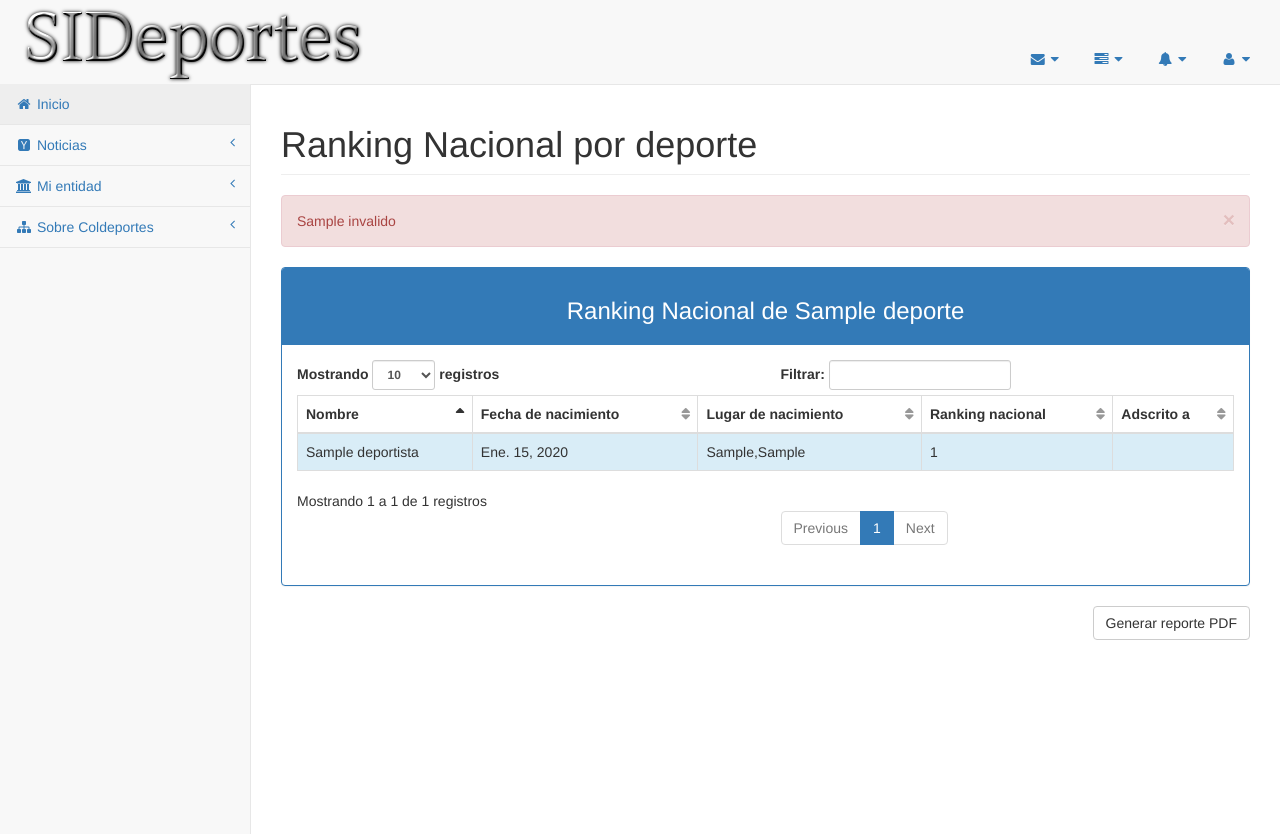
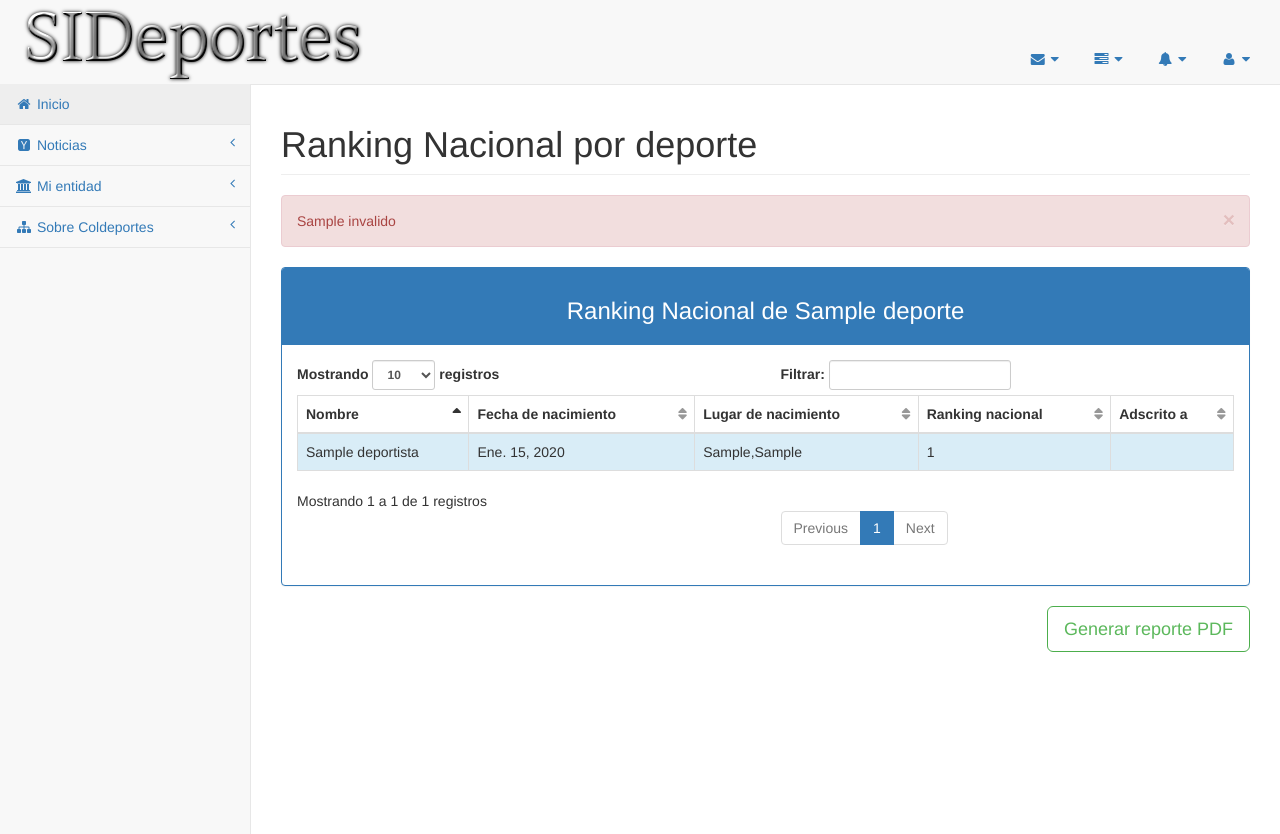
Before and after one commit to anderojas1/SIDeporte, a Django app: template templates/reportes/ranking-nacional-deporte.html in a window 1280 px wide. Shown: the part 16-850 px from the top of the page. Run offline with Django 3.2, Linux system fonts and the light colour scheme; tables that the repository leaves empty hold one stand-in row (values such as "Sample post"); the template is opened without the code that fills it: values that come from a table or form of the project are taken from there, most other values are stand-ins (such as "Sample title", 1, 10 or a date in 2020); parts of the project's set-up code (start-up, migrations or seed data) failed here and were passed over; some libraries are stand-ins or nearby versions.

Commit message:
botón de descarga más visible

```diff
--- a/templates/reportes/ranking-nacional-deporte.html
+++ b/templates/reportes/ranking-nacional-deporte.html
@@ -87,7 +87,7 @@
 	        <div class="col-sm-12">
 	        	<form method="POST" role="form">
 	        		{% csrf_token %}
-	        		<button class="btn btn-default pull-right" name="pdf" type="submit" value="{{deporte.codigo}}">Generar reporte PDF</button>
+	        		<button class="btn btn-outline btn-success btn-lg pull-right" name="pdf" type="submit" value="{{deporte.codigo}}">Generar reporte PDF</button>
 	        	</form>
 	        </div>
 	    </div>
```
